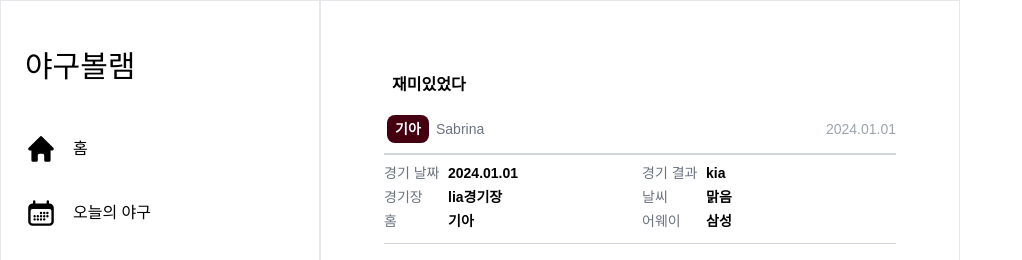
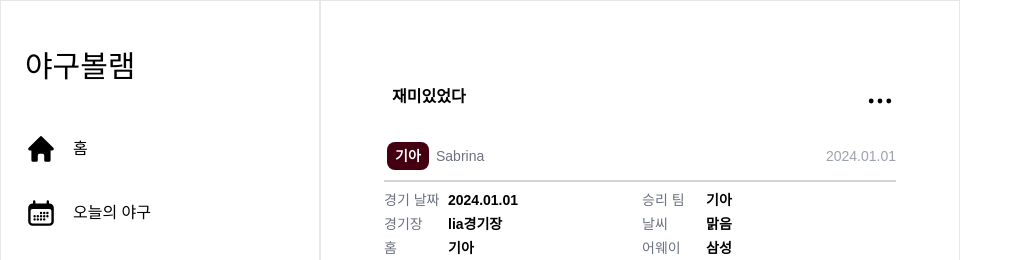
Before and after one commit to Baseball-Archive/client, a React (Vite) app: page /posts/1 in a window 1280 px wide. Shown: the top 260 px of the page, without its empty margins (0-1022 px from the left). Built offline with nearby package versions, Linux system fonts and the light colour scheme; a web font is replaced by a local one.

Commit message:
⚡️ PostDetail 게시글 수정, 삭제 모달 추가

```diff
--- a/src/components/Community/Post.tsx
+++ b/src/components/Community/Post.tsx
@@ -43,7 +43,7 @@ export interface PostType {
   comments: number;
   stadium: string;
   weather: string;
-  result: string;
+  result: TeamScheme;
   photo: number;
 }
 
@@ -94,7 +94,7 @@ const Post = ({ post }: Props) => {
               <div className="pl-6 font-bold w-64 overflow-hidden text-ellipsis whitespace-nowrap">
                 {review_short}
               </div>
-              <div className="ml-auto text-right">
+              <div className="ml-auto">
                 <div className="text-sm text-gray-400 font-thin">
                   {match_date}
                 </div>
--- a/src/components/Community/PostDetail.tsx
+++ b/src/components/Community/PostDetail.tsx
@@ -3,6 +3,7 @@ import { transformTeamName } from "./Post";
 import { dummyUser } from "../../pages/Community/dummyPostUser";
 import { TeamScheme } from "./Post";
 import Badge from "../common/Badge";
+import PostHandleButton from "../common/PostHandleButton";
 
 interface Props {
   postDetail: PostType;
@@ -23,8 +24,20 @@ const PostDetail = ({ postDetail }: Props) => {
     photo,
   } = postDetail;
 
+  const handleDelete = () => {
+    if (window.confirm("삭제 하시겠습니까?")) {
+      alert("삭제 되었습니다.");
+    }
+  };
+  const handleEdit = () => {
+    if (window.confirm("수정 하시겠습니까?")) {
+      alert("수정 되었습니다.");
+    }
+  };
+
   const homeTeam = transformTeamName(home_team_name);
   const awayTeam = transformTeamName(away_team_name);
+  const winTeam = transformTeamName(result);
 
   const user = dummyUser.find(user => user.id === user_id);
   const cheerTeam = user ? user.cheer_team : undefined;
@@ -37,10 +50,13 @@ const PostDetail = ({ postDetail }: Props) => {
   return (
     <div className="ml-6 mr-6 flex justify-center overflow-hidden bg-white">
       <div className="w-full max-w-lg">
-        <div className="pt-3 border-b-2 border-gray-300">
+        <div className="pt-6 border-b-2 border-gray-300">
           <div className="flex items-start">
             <div className="pl-2 pr-2 font-bold">
               {review_short}
+            </div>
+            <div className="ml-auto">
+              <PostHandleButton onEdit={handleEdit} onDelete={handleDelete} />
             </div>
           </div>
           <div className="flex justify-between items-center mt-2">
@@ -61,8 +77,8 @@ const PostDetail = ({ postDetail }: Props) => {
             <p className="font-bold min-w-[4rem]">{match_date}</p>
           </div>
           <div className="flex items-center">
-            <p className="text-gray-500 font-thin min-w-[4rem]">경기 결과</p>
-            <p className="font-bold min-w-[4rem]">{result}</p>
+            <p className="text-gray-500 font-thin min-w-[4rem]">승리 팀</p>
+            <p className="font-bold min-w-[4rem]">{winTeam.name}</p>
           </div>
           <div className="flex items-center">
             <p className="text-gray-500 font-thin min-w-[4rem]">경기장</p>
```
